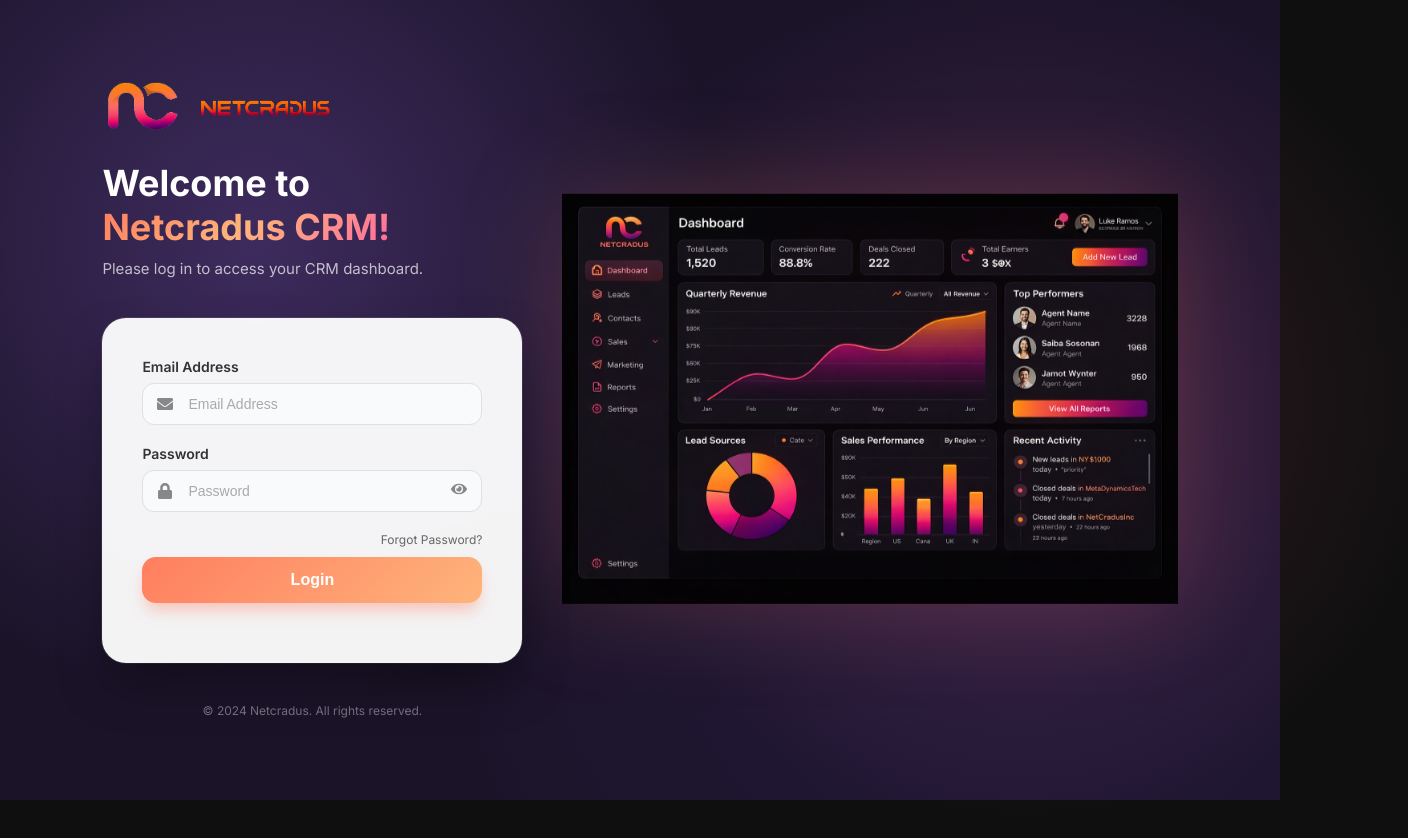
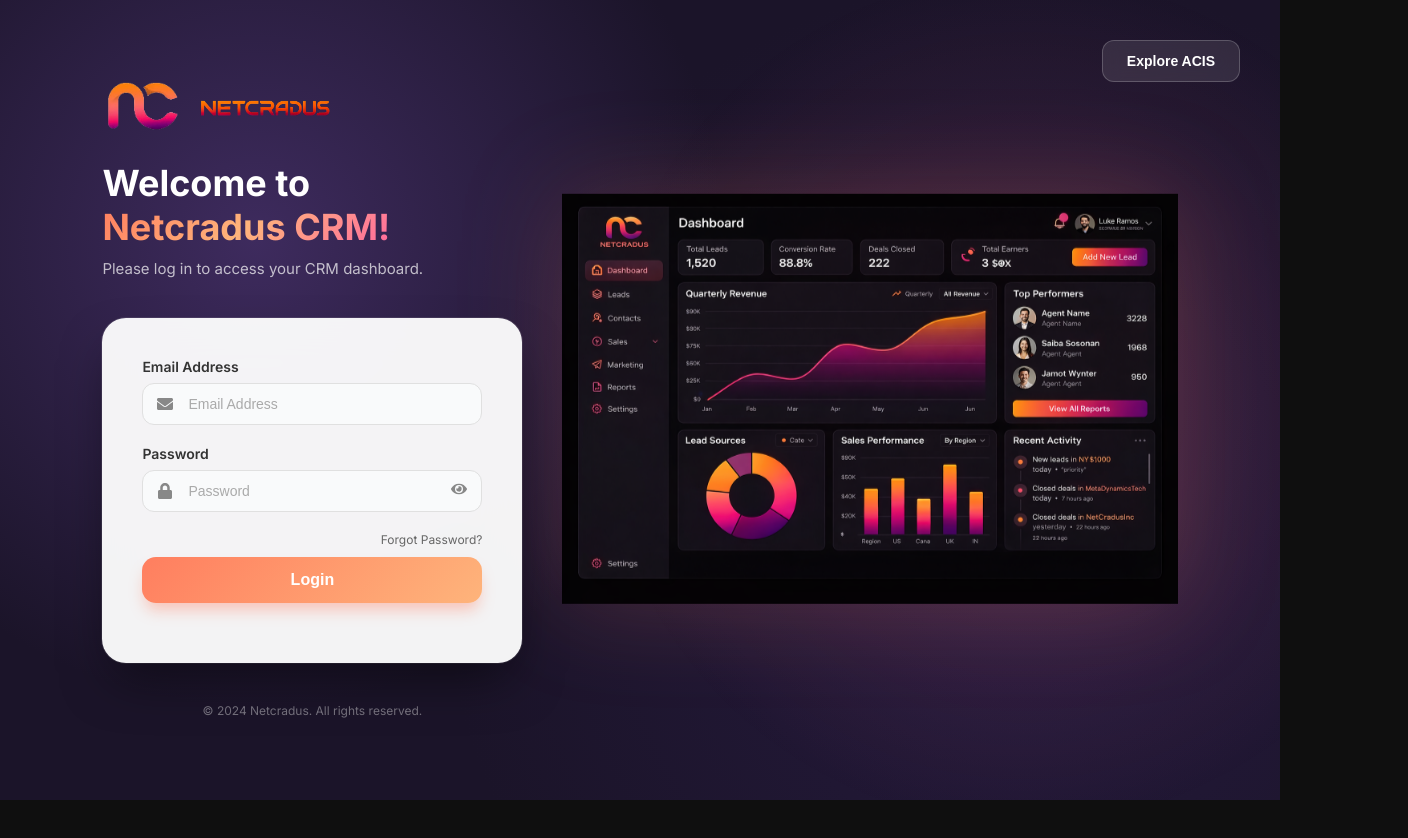
Before and after one commit to netcradus/Netcradus-CRM, a React (Create React App) app in the folder client/: page /login in a window 1280 px wide. Shown: the top 838 px of the page, 1408 px wide, since content can reach past the window. After the commit the page ends 800 px from the top, so only its background shows below. Built offline with nearby package versions, Linux system fonts and the light colour scheme; no server answers.

Commit message:
[FEAT] added explore acis button

```diff
--- a/client/src/Pages/Login.css
+++ b/client/src/Pages/Login.css
@@ -1,5 +1,6 @@
 /* ===== LOGIN PAGE CONTAINER ===== */
 .login-page-container {
+  position: relative;
   min-height: 100vh;
   display: flex;
   flex-direction: row;       /* desktop: row */
@@ -13,6 +14,47 @@
   font-family: 'Inter', 'Segoe UI', -apple-system, BlinkMacSystemFont, sans-serif;
   gap: 40px;
   flex-wrap: wrap;
+  overflow-x: hidden;
+}
+
+.explore-acis-btn {
+  position: absolute;
+  top: 40px;
+  right: 40px;
+  padding: 12px 24px;
+  border-radius: 12px;
+  border: 1px solid rgba(255, 255, 255, 0.2);
+  background: rgba(255, 255, 255, 0.1);
+  color: #fff;
+  font-size: 14px;
+  font-weight: 600;
+  cursor: pointer;
+  backdrop-filter: blur(10px);
+  transition: all 0.3s ease;
+  z-index: 100;
+  display: flex;
+  align-items: center;
+  gap: 8px;
+}
+
+.explore-acis-btn:hover {
+  background: rgba(255, 255, 255, 0.2);
+  border-color: #ff7e5f;
+  transform: translateY(-2px);
+  box-shadow: 0 10px 20px rgba(0, 0, 0, 0.2);
+}
+
+.explore-acis-btn:active {
+  transform: translateY(0);
+}
+
+@media (max-width: 768px) {
+  .explore-acis-btn {
+    top: 20px;
+    right: 20px;
+    padding: 10px 18px;
+    font-size: 13px;
+  }
 }
 /* ===== BACKGROUND EFFECTS ===== */
 .background-glow {
--- a/client/src/Pages/Login.js
+++ b/client/src/Pages/Login.js
@@ -159,6 +159,12 @@ function Login() {
 
   return (
     <div className="login-page-container">
+      <button
+        className="explore-acis-btn"
+        onClick={() => window.open(process.env.REACT_APP_EXPLORE_ACIS_LINK, "_blank")}
+      >
+        Explore ACIS
+      </button>
       {/* Cosmic Background Layer */}
       <div className="background-glow" />
 
```
